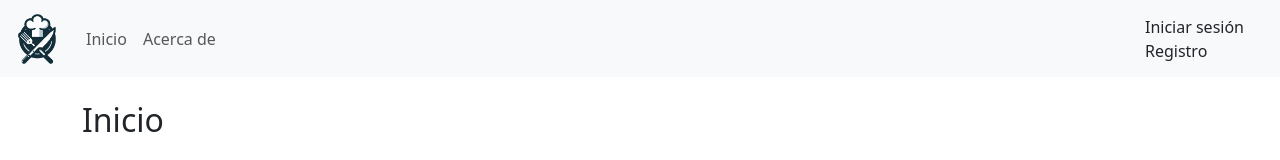
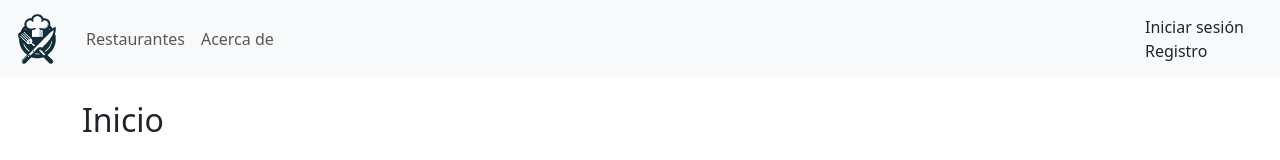
Before and after one commit to Madirex/vue-restaurants-front, a Vue app: page / in a window 1280 px wide. Shown: the top 160 px of the page. Built offline with nearby package versions, Linux system fonts and the light colour scheme; no server answers.

Commit message:
changed Home title to Restaurants

```diff
--- a/src/components/AppNavbar.vue
+++ b/src/components/AppNavbar.vue
@@ -13,7 +13,7 @@
       <div class="collapse navbar-collapse" id="navbarNav">
         <ul class="navbar-nav me-auto">
           <li class="nav-item">
-            <router-link to="/" class="nav-link">Inicio</router-link>
+            <router-link to="/" class="nav-link">Restaurantes</router-link>
           </li>
           <li class="nav-item">
             <router-link to="/about" class="nav-link">Acerca de</router-link>
```
